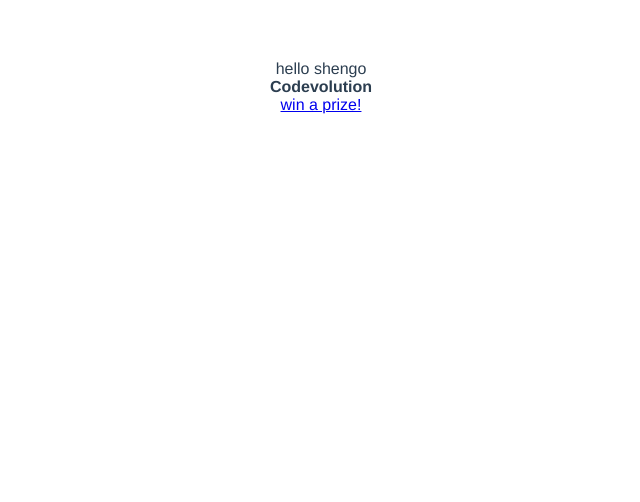
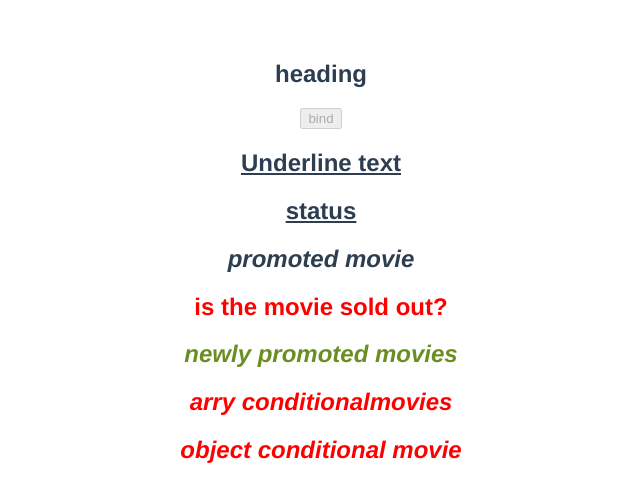
Before and after one commit to shengo333/hello-vue3, a Vue app: page / in a window 1280 px wide. Shown: the top 502 px of the page, without its empty margins (319-959 px from the left). Built offline with nearby package versions, Linux system fonts and the light colour scheme.

Commit message:
class binding

```diff
--- a/src/App.vue
+++ b/src/App.vue
@@ -1,11 +1,20 @@
 <template>
   <div>
-      <div>
-        {{greet}} {{name}}
-      </div>
-      <div v-html="channel">
-      </div>
-      <div v-html="hack"></div>
+
+      <h2 :id="headingId">heading</h2>
+      <button :disabled="isDisabled">bind</button>
+      <h2 class="underline">Underline text</h2>
+      <h2 class="underline" :class="status">status</h2>
+      <h2 :class="isPromoted && 'promoted'">promoted movie</h2>
+      <h2 :class="isSoldOut ? 'sold-out' : 'new'">is the movie sold out?</h2>
+      <h2 :class="['new', 'promoted']">newly promoted movies</h2>
+      <h2 :class="[isSoldOut ? 'sold-out' : 'new', isPromoted && 'promoted']">arry conditionalmovies</h2>
+      <h2 :class="{
+        promoted: isPromoted,
+        new: !isSoldOut,
+        'sold-out': isSoldOut
+
+      }">object conditional movie</h2>
   </div>
 </template>
 
@@ -15,10 +24,13 @@
 
   data(){
     return {
-      greet: 'hello',
-      name: "shengo",
-      channel: '<b>Codevolution</b>',
-      hack: '<a href="#" onClick=alert("hacked")>win a prize!<a/>',
+
+      headingId: 'beka',
+      isDisabled: true,
+      status: 'success',
+      isPromoted: true,
+      isSoldOut: true
+
     };
   },
 }
@@ -33,4 +45,18 @@
   color: #2c3e50;
   margin-top: 60px;
 }
+
+.underline{
+  text-decoration: underline;
+}
+.promoted{
+  font-style: italic;
+}
+
+.new{
+  color: olivedrab;
+}
+.sold-out{
+  color: red;
+}
 </style>
```
